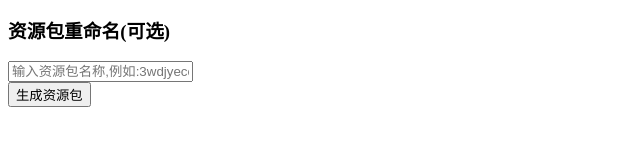
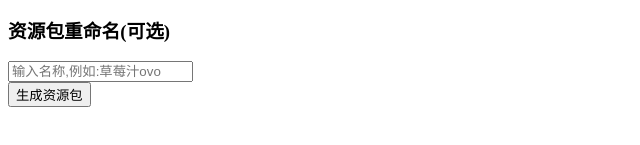
Before and after one commit to 3wdjyecom/mcpackcreator, a plain HTML site: page index.html in a window 1280 px wide. Shown: the part 447-592 px from the top of the page, 0-640 px from the left. Drawn offline with nearby package versions, Linux system fonts and the light colour scheme.

Commit message:
Add files via upload

```diff
--- a/index.html
+++ b/index.html
@@ -84,7 +84,7 @@
     <input type="file" id="oggFiles" style="display:none;" accept=".ogg" multiple onchange="oggupload(event)">
     <div id="oggFileList" style="margin:5px 0; color:#666;"></div>
     <h3>资源包重命名(可选)</h3>
-    <input id="packname" type="text" placeholder="输入资源包名称,例如:3wdjyecom"><br>
+    <input id="packname" type="text" placeholder="输入名称,例如:草莓汁ovo"><br>
     <button onclick="tozip()">生成资源包</button>
     <script src="./packdescribe.js"></script>
     <script src="./changetopng.js"></script>
```
